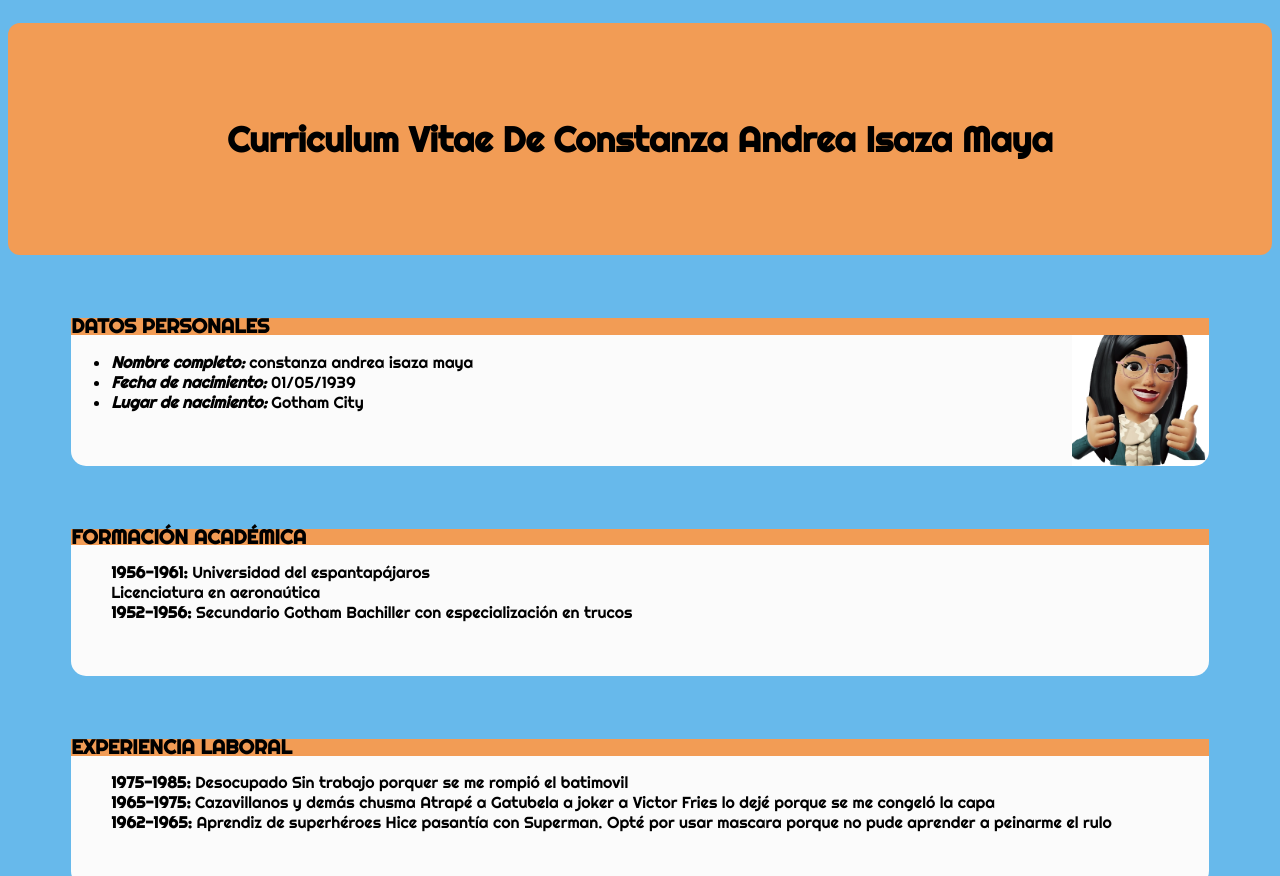
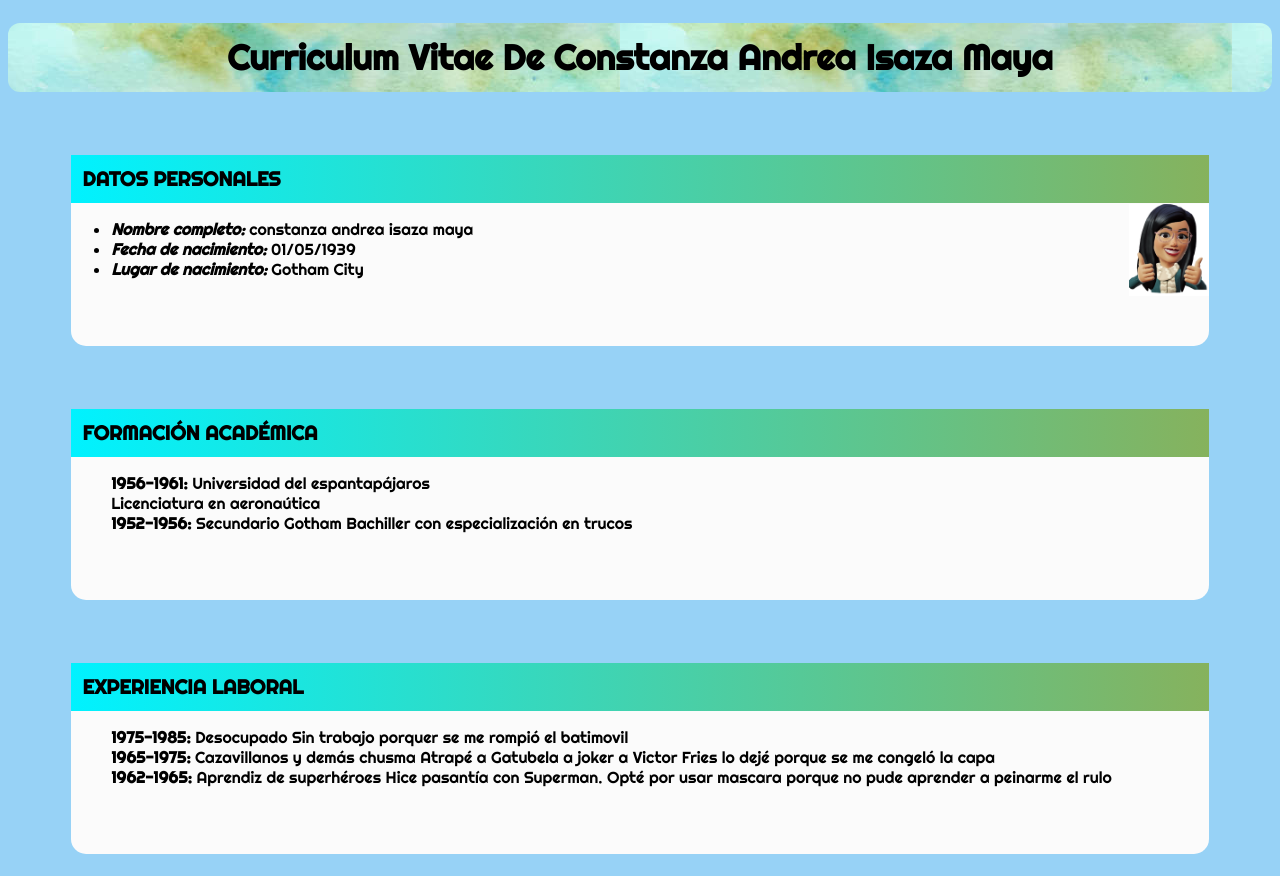
Before and after one commit to constanzaisaza92/Clase7FrontEnd, a plain HTML site: page index.html in a window 1280 px wide. Shown: the top 876 px of the page. Drawn offline with Linux system fonts and the light colour scheme.

Commit message:
Ajuste de color en gradiente e inclusión de imagen en titulo

```diff
--- a/css/style.css
+++ b/css/style.css
@@ -5,28 +5,25 @@ header {
 }
 
 h1{
-    background-color: #f29c55;
+    background-image: url(../img/fondotitulo.jpg);
+    background-repeat: repeat;
     font-family: 'Righteous', cursive;
     text-transform:capitalize;
     font-size: 35px;
-    font-weight: 700;
-    line-height: 29.64px;
     text-align: center;
     border-radius: 12px;
-    padding-inline: 8%;
-    padding-block: 8%;
+    padding-inline: 5%;
+    padding-block: 1%;
 
 }
 
 /* selector de clase */
 .tituloSeccion{
-    background-color: #f29c55;
+    background-image: linear-gradient(to right, rgb(0, 242, 255) , rgb(134, 178, 93));;
     font-family: 'Righteous', cursive;
     text-transform:uppercase;
     font-size: 20px;
-    font-weight: 700;
-    line-height: 16.64px;
-
+    padding: 1%;
 }
 
 .personales{
@@ -34,11 +31,12 @@ h1{
     font-family: 'Righteous', cursive;
     background-image: url(../img/foto.png);
     background-repeat: no-repeat;
-    background-size:12%;
+    background-size:7%;
     background-position:right center;
     border-radius: 15px;
     margin: 5%;
-    padding-block-end: 3%;
+    padding-block-end: 4%;
+
 }
 
 .experiencia{
@@ -46,15 +44,15 @@ h1{
     font-family: 'Righteous', cursive;
     border-radius: 15px;
     margin: 5%;
-    padding-block-end: 3%;
+    padding-block-end: 4%;
 }
 
 footer{
     font-family: 'Righteous', cursive;
     text-transform:uppercase;
-    background-color:#f6c192;
+    background-color:#8dc575;
     text-align: center;
 }
 body{
-    background-color: rgb(103, 185, 235);
+    background-color: rgb(151, 210, 246);
 }
```
Also changed, not shown: img/fondotitulo.jpg (added).
